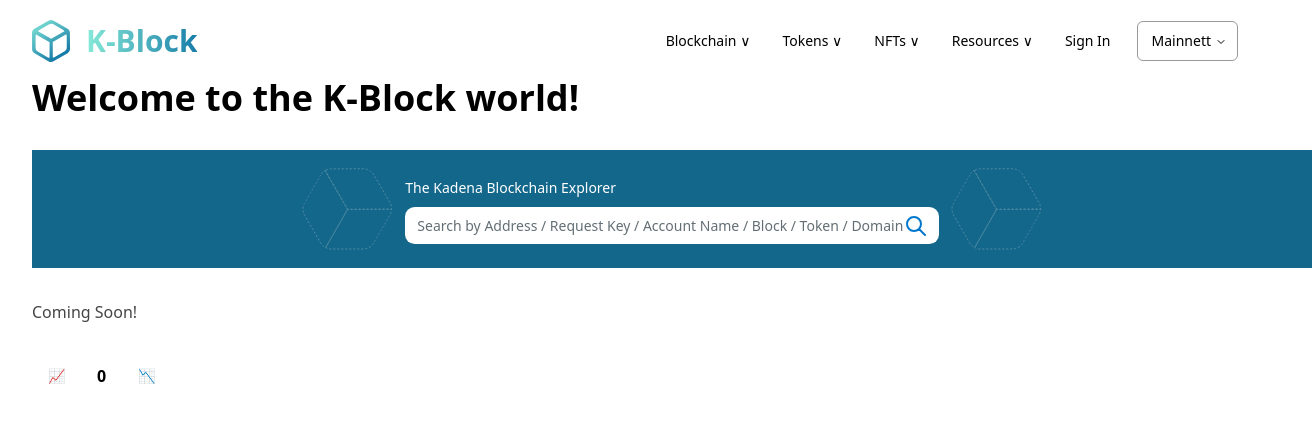
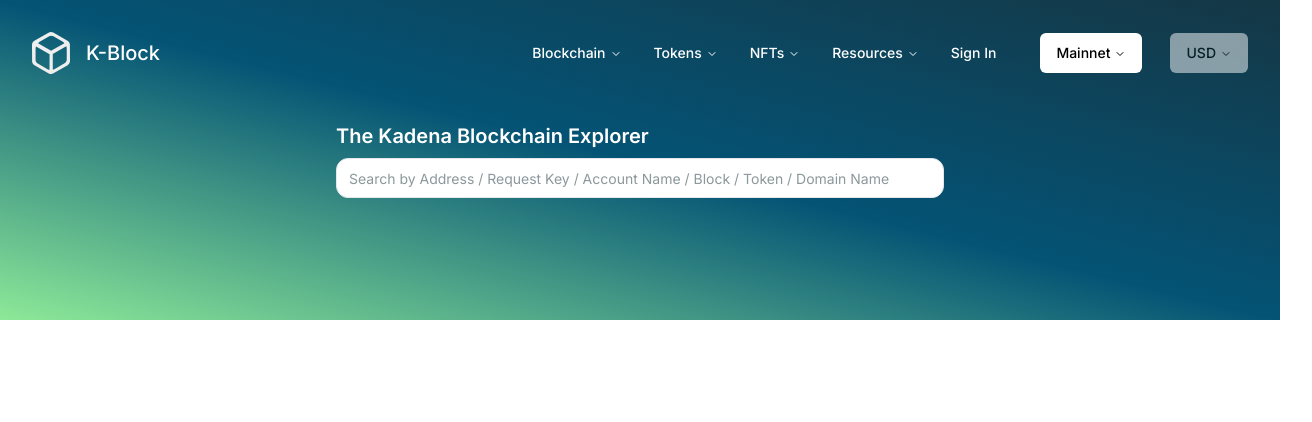
Before and after one commit to techfleetworks/k-block-app, a Next.js app: page / in a window 1280 px wide. Shown: the top 422 px of the page, 1312 px wide, since content can reach past the window. Built offline with nearby package versions, Linux system fonts and the light colour scheme.

Commit message:
UI changes

```diff
--- a/src/components/common/navbar/index.jsx
+++ b/src/components/common/navbar/index.jsx
@@ -1,5 +1,5 @@
-import Image from "next/image";
-import Logo from "@/assets/logo.svg";
+import Image from 'next/image';
+import Logo from '@/assets/logo.svg';
 import {
   NavigationMenu,
   NavigationMenuContent,
@@ -8,61 +8,55 @@ import {
   NavigationMenuList,
   NavigationMenuTrigger,
   navigationMenuTriggerStyle,
-} from "@/components/ui/navigation-menu";
-import Link from "next/link";
+} from '@/components/ui/navigation-menu';
+import Link from 'next/link';
 
 const Navbar = () => {
   return (
     <>
-      <nav className="flex justify-between items-center mt-[20px]">
+      <nav className="flex justify-between items-center">
         <div className="flex gap-4 items-center ">
-          <Image src={Logo} width={38} height={42} alt="logo" />{" "}
-          <span className="text-3xl font-bold bg-gradient-to-r from-[#87EAD8] to-[#187DA8] bg-clip-text text-transparent">
-            K-Block
-          </span>
+          <Image src={Logo} width={38} height={42} alt="logo" />{' '}
+          <span className="text-xl font-medium text-white">K-Block</span>
         </div>
-        <div className="flex">
+        <div className="md:flex text-white hidden">
           <NavigationMenu>
             <NavigationMenuList>
               <NavigationMenuItem>
-                <Link href="/docs" legacyBehavior passHref>
-                  <NavigationMenuLink className={navigationMenuTriggerStyle()}>
-                    Blockchain &or;
-                  </NavigationMenuLink>
-                </Link>
+                <NavigationMenuTrigger>Blockchain</NavigationMenuTrigger>
+                <NavigationMenuContent className="p-2">
+                  <NavigationMenuLink>Link</NavigationMenuLink>
+                </NavigationMenuContent>
               </NavigationMenuItem>
             </NavigationMenuList>
           </NavigationMenu>
           <NavigationMenu>
             <NavigationMenuList>
               <NavigationMenuItem>
-                <Link href="/docs" legacyBehavior passHref>
-                  <NavigationMenuLink className={navigationMenuTriggerStyle()}>
-                    Tokens &or;
-                  </NavigationMenuLink>
-                </Link>
+                <NavigationMenuTrigger>Tokens</NavigationMenuTrigger>
+                <NavigationMenuContent className="p-2">
+                  <NavigationMenuLink>Link</NavigationMenuLink>
+                </NavigationMenuContent>
               </NavigationMenuItem>
             </NavigationMenuList>
           </NavigationMenu>
           <NavigationMenu>
             <NavigationMenuList>
               <NavigationMenuItem>
-                <Link href="/docs" legacyBehavior passHref>
-                  <NavigationMenuLink className={navigationMenuTriggerStyle()}>
-                    NFTs &or;
-                  </NavigationMenuLink>
-                </Link>
+                <NavigationMenuTrigger>NFTs</NavigationMenuTrigger>
+                <NavigationMenuContent className="p-2">
+                  <NavigationMenuLink>Link</NavigationMenuLink>
+                </NavigationMenuContent>
               </NavigationMenuItem>
             </NavigationMenuList>
           </NavigationMenu>
           <NavigationMenu>
             <NavigationMenuList>
               <NavigationMenuItem>
-                <Link href="/docs" legacyBehavior passHref>
-                  <NavigationMenuLink className={navigationMenuTriggerStyle()}>
-                    Resources &or;
-                  </NavigationMenuLink>
-                </Link>
+                <NavigationMenuTrigger>Resources</NavigationMenuTrigger>
+                <NavigationMenuContent className="p-2">
+                  <NavigationMenuLink>Link</NavigationMenuLink>
+                </NavigationMenuContent>
               </NavigationMenuItem>
             </NavigationMenuList>
           </NavigationMenu>
@@ -80,10 +74,22 @@ const Navbar = () => {
           <NavigationMenu>
             <NavigationMenuList>
               <NavigationMenuItem>
-                <NavigationMenuTrigger className="mx-[10px] rounded-[6px] border border-solid border-[#999999] pl-3.5 pr-[10px] py-[4px]">
-                  Mainnett
+                <NavigationMenuTrigger className="rounded-[6px] bg-white text-black ml-7">
+                  Mainnet
                 </NavigationMenuTrigger>
-                <NavigationMenuContent>
+                <NavigationMenuContent className="p-2">
+                  <NavigationMenuLink>Link</NavigationMenuLink>
+                </NavigationMenuContent>
+              </NavigationMenuItem>
+            </NavigationMenuList>
+          </NavigationMenu>
+          <NavigationMenu>
+            <NavigationMenuList>
+              <NavigationMenuItem>
+                <NavigationMenuTrigger className="rounded-[6px] bg-white text-black opacity-50 ml-7">
+                  USD
+                </NavigationMenuTrigger>
+                <NavigationMenuContent className="p-2">
                   <NavigationMenuLink>Link</NavigationMenuLink>
                 </NavigationMenuContent>
               </NavigationMenuItem>
--- a/src/components/common/searchbar/index.jsx
+++ b/src/components/common/searchbar/index.jsx
@@ -1,26 +1,26 @@
-import React from 'react'
-import { Label } from "@/components/ui/label"
-import {
-    Command,
-    CommandInput,
-} from "@/components/ui/command"
+import React from 'react';
+import { Label } from '@/components/ui/label';
+import { Input } from '@/components/ui/input';
 
-import BgCube from '@/components/ui/bgcube-icon'
+const SearchBar = () => {
+  return (
+    <div className="flex justify-center pt-12">
+      <div className="flex flex-col w-2/4 justify-center items-center gap-2">
+        <Label
+          htmlFor="search"
+          className="text-white text-xl font-semibold self-start"
+        >
+          The Kadena Blockchain Explorer
+        </Label>
+        <Input
+          type="text"
+          id="text"
+          placeholder="Search by Address / Request Key / Account Name / Block / Token / Domain Name"
+          className="rounded-xl text-neutral-n-400"
+        />
+      </div>
+    </div>
+  );
+};
 
-const Searchbar = () => {
-    return (
-        <div className="flex justify-center bg-primary-b-500 w-screen">
-            <BgCube />
-            <div className="grid py-6 w-5/12 items-center gap-1.5">
-                <Label htmlFor="search" className="text-neutral-n-0">The Kadena Blockchain Explorer</Label>
-                <Command id="search" >
-                    <CommandInput placeholder="Search by Address / Request Key / Account Name / Block / Token / Domain Name" />
-                </Command>
-            </div>
-            <BgCube />
-        </div>
-
-    )
-}
-
-export default Searchbar;
+export default SearchBar;
--- a/src/components/ui/bgcube-icon.jsx
+++ /dev/null
@@ -1,26 +0,0 @@
-import * as React from "react"
-const BgCube = (props) => (
-  <svg
-    xmlns="http://www.w3.org/2000/svg"
-    width={115}
-    height={118}
-    fill="none"
-    {...props}
-  >
-    <g
-      stroke="#528BA4"
-      strokeDasharray="2 2"
-      strokeMiterlimit={10}
-      clipPath="url(#a)"
-    >
-      <path d="m35.105 20.497 22.496 38.868 44.005-.171a12.309 12.309 0 0 0-1.645-6.63L83.91 24.835a12.25 12.25 0 0 0-10.652-6.116l-32.042.124a12.298 12.298 0 0 0-6.113 1.654l.003.001Z" />
-      <path d="M57.6 59.365 35.608 97.68a12.235 12.235 0 0 0 5.697 1.378l32.043-.125a12.332 12.332 0 0 0 10.642-6.198l15.99-27.855a12.375 12.375 0 0 0 1.635-5.686l-44.009.17H57.6ZM30.573 25.04l-15.99 27.855a12.324 12.324 0 0 0 .012 12.317l16.053 27.73a12.234 12.234 0 0 0 4.956 4.736l21.994-38.315-22.496-38.868a12.386 12.386 0 0 0-4.532 4.544l.003.001Z" />
-    </g>
-    <defs>
-      <clipPath id="a">
-        <path fill="#fff" d="M114.558 40.324 44.716 0 0 77.45l69.843 40.323z" />
-      </clipPath>
-    </defs>
-  </svg>
-)
-export default BgCube
--- a/src/components/ui/command.jsx
+++ /dev/null
@@ -1,132 +0,0 @@
-"use client"
-import * as React from "react"
-import { MagnifyingGlassIcon } from "@radix-ui/react-icons"
-import { Command as CommandPrimitive } from "cmdk"
-
-import Search_magnifying_glass from "./search_magnifying_glass-icon"
-
-import { cn } from "src/utils/"
-
-import { Dialog, DialogContent } from "@/components/ui/dialog"
-
-const Command = React.forwardRef(({ className, ...props }, ref) => (
-  <CommandPrimitive
-    ref={ref}
-    className={cn(
-      "  flex h-full w-full  rounded-[9.756px] flex-col bg-neutral-n-0 text-popover-foreground",
-      className
-    )}
-    {...props}
-  />
-))
-Command.displayName = CommandPrimitive.displayName
-
-const CommandDialog = ({ children, ...props }) => {
-  return (
-    <Dialog {...props}>
-      <DialogContent className="overflow-hidden p-0">
-        <Command className="[&_[cmdk-group-heading]]:px-2 [&_[cmdk-group-heading]]:font-medium [&_[cmdk-group-heading]]:text-muted-foreground [&_[cmdk-group]:not([hidden])_~[cmdk-group]]:pt-0 [&_[cmdk-group]]:px-2 [&_[cmdk-input-wrapper]_svg]:h-5 [&_[cmdk-input-wrapper]_svg]:w-5 [&_[cmdk-input]]:h-12 [&_[cmdk-item]]:px-2 [&_[cmdk-item]]:py-3 [&_[cmdk-item]_svg]:h-5 [&_[cmdk-item]_svg]:w-5">
-          {children}
-        </Command>
-      </DialogContent>
-    </Dialog>
-  )
-}
-
-const CommandInput = React.forwardRef(({ className, ...props }, ref) => (
-  <div className="   flex my-auto items-center px-3" cmdk-input-wrapper="">
-    <CommandPrimitive.Input
-      ref={ref}
-      className={cn(
-        " flex  w-full  rounded-md bg-transparent text-sm outline-none  placeholder:text-neutral-n-500 disabled:cursor-not-allowed disabled:opacity-50",
-        className
-      )}
-      {...props}
-    />
-    {/* <MagnifyingGlassIcon className="mr-2 h-4 w-4 shrink-0 opacity-50 text-semantic-b-300" /> */}
-
-    <Search_magnifying_glass className="stroke-semantic-b-300 "/>
-  </div>
-))
-
-CommandInput.displayName = CommandPrimitive.Input.displayName
-
-const CommandList = React.forwardRef(({ className, ...props }, ref) => (
-  <CommandPrimitive.List
-    ref={ref}
-    className={cn("max-h-[300px] overflow-y-auto overflow-x-hidden", className)}
-    {...props}
-  />
-))
-
-CommandList.displayName = CommandPrimitive.List.displayName
-
-const CommandEmpty = React.forwardRef((props, ref) => (
-  <CommandPrimitive.Empty
-    ref={ref}
-    className="py-6 text-center text-sm"
-    {...props}
-  />
-))
-
-CommandEmpty.displayName = CommandPrimitive.Empty.displayName
-
-const CommandGroup = React.forwardRef(({ className, ...props }, ref) => (
-  <CommandPrimitive.Group
-    ref={ref}
-    className={cn(
-      "overflow-hidden p-1 text-foreground [&_[cmdk-group-heading]]:px-2 [&_[cmdk-group-heading]]:py-1.5 [&_[cmdk-group-heading]]:text-xs [&_[cmdk-group-heading]]:font-medium [&_[cmdk-group-heading]]:text-muted-foreground",
-      className
-    )}
-    {...props}
-  />
-))
-
-CommandGroup.displayName = CommandPrimitive.Group.displayName
-
-const CommandSeparator = React.forwardRef(({ className, ...props }, ref) => (
-  <CommandPrimitive.Separator
-    ref={ref}
-    className={cn("-mx-1 h-px bg-border", className)}
-    {...props}
-  />
-))
-CommandSeparator.displayName = CommandPrimitive.Separator.displayName
-
-const CommandItem = React.forwardRef(({ className, ...props }, ref) => (
-  <CommandPrimitive.Item
-    ref={ref}
-    className={cn(
-      "relative flex cursor-default select-none items-center rounded-sm px-2 py-1.5 text-sm outline-none aria-selected:bg-accent aria-selected:text-accent-foreground data-[disabled]:pointer-events-none data-[disabled]:opacity-50",
-      className
-    )}
-    {...props}
-  />
-))
-
-CommandItem.displayName = CommandPrimitive.Item.displayName
-
-const CommandShortcut = ({ className, ...props }) => {
-  return (
-    <span
-      className={cn(
-        "ml-auto text-xs tracking-widest text-muted-foreground",
-        className
-      )}
-      {...props}
-    />
-  )
-}
-CommandShortcut.displayName = "CommandShortcut"
-
-export {
-  Command,
-  CommandDialog,
-  CommandInput,
-  CommandList,
-  CommandEmpty,
-  CommandGroup,
-  CommandItem,
-  CommandShortcut,
-  CommandSeparator
-}
--- /dev/null
+++ b/src/components/ui/input.jsx
@@ -0,0 +1,19 @@
+import * as React from "react"
+
+import { cn } from "src/utils/"
+
+const Input = React.forwardRef(({ className, type, ...props }, ref) => {
+  return (
+    (<input
+      type={type}
+      className={cn(
+        "flex h-10 w-full rounded-md border border-input bg-background px-3 py-2 text-sm ring-offset-background file:border-0 file:bg-transparent file:text-sm file:font-medium placeholder:text-muted-foreground focus-visible:outline-none focus-visible:ring-2 focus-visible:ring-ring focus-visible:ring-offset-2 disabled:cursor-not-allowed disabled:opacity-50",
+        className
+      )}
+      ref={ref}
+      {...props} />)
+  );
+})
+Input.displayName = "Input"
+
+export { Input }
--- a/src/components/ui/search_magnifying_glass-icon.jsx
+++ /dev/null
@@ -1,19 +0,0 @@
-import * as React from "react"
-const Search_magnifying_glass = (props) => (
-  <svg
-    xmlns="http://www.w3.org/2000/svg"
-    width={24}
-    height={24}
-    fill="none"
-    {...props}
-  >
-    <path
-      // stroke="#000"
-      strokeLinecap="round"
-      strokeLinejoin="round"
-      strokeWidth={2}
-      d="m15 15 6 6m-11-4a7 7 0 1 1 0-14 7 7 0 0 1 0 14Z"
-    />
-  </svg>
-)
-export default Search_magnifying_glass
--- a/src/pages/_app.js
+++ b/src/pages/_app.js
@@ -1,11 +1,17 @@
 import { Toaster } from '@/components/ui/toaster';
 import '../styles/globals.css';
+import { Inter } from 'next/font/google';
+
+// If loading a variable font, you don't need to specify the font weight
+const inter = Inter({ subsets: ['latin'], variable: '--font-inter' });
 
 function MyApp({ Component, pageProps }) {
   return (
     <>
-      <Component {...pageProps} />
-      <Toaster />
+      <main className={`${inter.variable} font-sans`}>
+        <Component {...pageProps} />
+        <Toaster />
+      </main>
     </>
   );
 }
--- a/src/pages/index.js
+++ b/src/pages/index.js
@@ -1,46 +1,12 @@
-import React, { useState } from 'react';
-import { Navbar } from '@/components/common';
-import { Searchbar } from '@/components/common';
-import { Button } from '@/components/ui/button';
-import { useToast } from '@/components/ui/use-toast';
+import { Navbar, Searchbar } from '@/components/common';
 
 export default function Home() {
-  const { toast } = useToast();
-  const [count, setCount] = useState(0);
-
-  const handleIncrement = () => {
-    setCount((prev) => prev + 1);
-  };
-
-  const handleDecrement = () => {
-    if (count === 0) {
-      toast({
-        variant: 'destructive',
-        title: 'Uh oh!',
-        description: 'You cannot decrement below 0.',
-      });
-    } else {
-      setCount((prev) => prev - 1);
-    }
-  };
-
   return (
-    <main className="px-8 bg-white text-black h-[100vh]">
-      <Navbar />
-      <div className="flex justify-between gap-4 my-4">
-        <div className="flex flex-col gap-8">
-          <h1 className="text-4xl font-bold ">Welcome to the K-Block world!</h1>
-          <Searchbar />
-          <p className="animate-pulse">Coming Soon!</p>
-          <section className="flex items-center gap-4 font-semibold">
-            <Button onClick={handleIncrement}>📈</Button>
-            <p>{count}</p>
-            <Button variant="secondary" onClick={handleDecrement}>
-              📉
-            </Button>
-          </section>
-        </div>
-      </div>
-    </main>
+    <div className="bg-gradient-to-tr from-[#8DE998] via-[#045375] to-[#153745] py-8 h-[40vh]">
+      <main className="px-8">
+        <Navbar />
+        <Searchbar />
+      </main>
+    </div>
   );
 }
--- a/tailwind.config.js
+++ b/tailwind.config.js
@@ -1,95 +1,98 @@
 /** @type {import('tailwindcss').Config} */
 module.exports = {
-  darkMode: ["class"],
+  darkMode: ['class'],
   content: [
-    "./pages/**/*.{js,jsx}",
-    "./components/**/*.{js,jsx}",
-    "./app/**/*.{js,jsx}",
-    "./src/**/*.{js,jsx}",
+    './pages/**/*.{js,jsx}',
+    './components/**/*.{js,jsx}',
+    './app/**/*.{js,jsx}',
+    './src/**/*.{js,jsx}',
   ],
   theme: {
     container: {
       center: true,
-      padding: "2rem",
+      padding: '2rem',
       screens: {
-        "2xl": "1400px",
+        '2xl': '1400px',
       },
     },
     extend: {
       colors: {
         // Primary Blues
-        "primary-b-600": "var(--primary-b-600)",
-        "primary-b-500": "var(--primary-b-500)",
-        "primary-b-400": "var(--primary-b-400)",
-        "primary-b-300": "var(--primary-b-300)",
-        "primary-b-200": "var(--primary-b-200)",
-        "primary-b-100": "var(--primary-b-100)",
+        'primary-b-600': 'var(--primary-b-600)',
+        'primary-b-500': 'var(--primary-b-500)',
+        'primary-b-400': 'var(--primary-b-400)',
+        'primary-b-300': 'var(--primary-b-300)',
+        'primary-b-200': 'var(--primary-b-200)',
+        'primary-b-100': 'var(--primary-b-100)',
 
         // Semantic Colors
-        "semantic-g-500": "var(--semantic-g-500)",
-        "semantic-g-300": "var(--semantic-g-300)",
+        'semantic-g-500': 'var(--semantic-g-500)',
+        'semantic-g-300': 'var(--semantic-g-300)',
 
-        "semantic-r-500": "var(--semantic-r-500)",
-        "semantic-r-100": "var(--semantic-r-100)",
+        'semantic-r-500': 'var(--semantic-r-500)',
+        'semantic-r-100': 'var(--semantic-r-100)',
 
-        "semantic-b-300": "var(--semantic-b-300)",
-        "semantic-b-100": "var(--semantic-b-100)",
+        'semantic-b-300': 'var(--semantic-b-300)',
+        'semantic-b-100': 'var(--semantic-b-100)',
 
-        "semantic-y-500": "var(--semantic-y-500)",
-        "semantic-y-100": "var(--semantic-y-100)",
+        'semantic-y-500': 'var(--semantic-y-500)',
+        'semantic-y-100': 'var(--semantic-y-100)',
 
         // Neutrals
-        "neutral-n-900": "var(--neutral-n-900)",
-        "neutral-n-800": "var(--neutral-n-800)",
-        "neutral-n-500": "var(--neutral-n-500)",
-        "neutral-n-400": "var(--neutral-n-400)",
-        "neutral-n-300": "var(--neutral-n-300)",
-        "neutral-n-200": "var(--neutral-n-200)",
-        "neutral-n-100": "var(--neutral-n-100)",
-        "neutral-n-50": "var(--neutral-n-50)",
-        "neutral-n-0": "var(--neutral-n-0)",
+        'neutral-n-900': 'var(--neutral-n-900)',
+        'neutral-n-800': 'var(--neutral-n-800)',
+        'neutral-n-500': 'var(--neutral-n-500)',
+        'neutral-n-400': 'var(--neutral-n-400)',
+        'neutral-n-300': 'var(--neutral-n-300)',
+        'neutral-n-200': 'var(--neutral-n-200)',
+        'neutral-n-100': 'var(--neutral-n-100)',
+        'neutral-n-50': 'var(--neutral-n-50)',
+        'neutral-n-0': 'var(--neutral-n-0)',
 
         destructive: {
-          DEFAULT: "hsl(var(--destructive))",
-          foreground: "hsl(var(--destructive-foreground))",
+          DEFAULT: 'hsl(var(--destructive))',
+          foreground: 'hsl(var(--destructive-foreground))',
         },
         muted: {
-          DEFAULT: "hsl(var(--muted))",
-          foreground: "hsl(var(--muted-foreground))",
+          DEFAULT: 'hsl(var(--muted))',
+          foreground: 'hsl(var(--muted-foreground))',
         },
         accent: {
-          DEFAULT: "hsl(var(--accent))",
-          foreground: "hsl(var(--accent-foreground))",
+          DEFAULT: 'hsl(var(--accent))',
+          foreground: 'hsl(var(--accent-foreground))',
         },
         popover: {
-          DEFAULT: "hsl(var(--popover))",
-          foreground: "hsl(var(--popover-foreground))",
+          DEFAULT: 'hsl(var(--popover))',
+          foreground: 'hsl(var(--popover-foreground))',
         },
         card: {
-          DEFAULT: "hsl(var(--card))",
-          foreground: "hsl(var(--card-foreground))",
+          DEFAULT: 'hsl(var(--card))',
+          foreground: 'hsl(var(--card-foreground))',
         },
       },
       borderRadius: {
-        lg: "var(--radius)",
-        md: "calc(var(--radius) - 2px)",
-        sm: "calc(var(--radius) - 4px)",
+        lg: 'var(--radius)',
+        md: 'calc(var(--radius) - 2px)',
+        sm: 'calc(var(--radius) - 4px)',
       },
       keyframes: {
-        "accordion-down": {
+        'accordion-down': {
           from: { height: 0 },
-          to: { height: "var(--radix-accordion-content-height)" },
+          to: { height: 'var(--radix-accordion-content-height)' },
         },
-        "accordion-up": {
-          from: { height: "var(--radix-accordion-content-height)" },
+        'accordion-up': {
+          from: { height: 'var(--radix-accordion-content-height)' },
           to: { height: 0 },
         },
       },
       animation: {
-        "accordion-down": "accordion-down 0.2s ease-out",
-        "accordion-up": "accordion-up 0.2s ease-out",
+        'accordion-down': 'accordion-down 0.2s ease-out',
+        'accordion-up': 'accordion-up 0.2s ease-out',
+      },
+      fontFamily: {
+        sans: ['var(--font-inter)'],
       },
     },
   },
-  plugins: [require("tailwindcss-animate")],
+  plugins: [require('tailwindcss-animate')],
 };
```
Also changed, not shown: src/assets/logo.svg.
